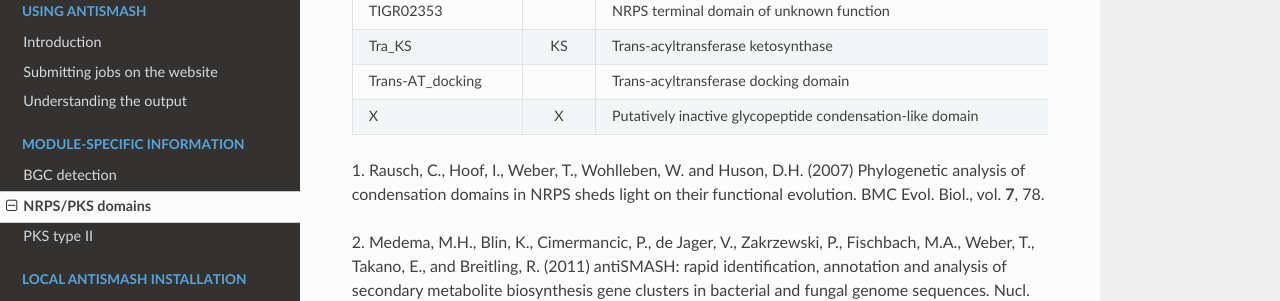
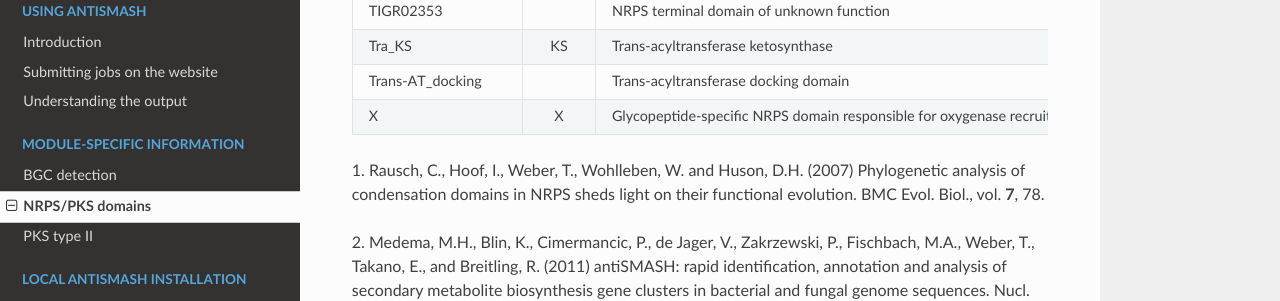
Before and after one commit to antismash/documentation, an MkDocs documentation site: the page built from docs/modules/nrps_pks_domains.md, in a window 1280 px wide and 900 px high, scrolled down 1959 px. Shown: the part 151-452 px from the top of the window. Built offline with MkDocs 1.6.1, drawn with Linux system fonts in a browser that asks for light colours; nearby versions of some CDN libraries.

Commit message:
nrps/pks domains: Improve the description of mysterious X domain
Signed-off-by: Kai Blin <kblin@biosustain.dtu.dk>

```diff
--- a/docs/modules/nrps_pks_domains.md
+++ b/docs/modules/nrps_pks_domains.md
@@ -60,7 +60,7 @@ and non-ribosomal peptide synthase (NRPS) related functions.
 |TIGR02353||NRPS terminal domain of unknown function|[TIGRFams](http://tigrfams.jcvi.org/cgi-bin/HmmReportPage.cgi?acc=TIGR02353)
 |Tra_KS | KS | Trans-acyltransferase ketosynthase|[Yadav et al. 2009](#Yadav2009)
 |Trans-AT_docking | | Trans-acyltransferase docking domain| [Medema et al. 2011](#Medema2011)
-|X | X | Putatively inactive glycopeptide condensation-like domain| [Medema et al. 2011](#Medema2011)
+|X | X | Glycopeptide-specific NRPS domain responsible for oxygenase recruitment| [Medema et al. 2011](#Medema2011)
 
 
 <span id="Rausch2007">
```
